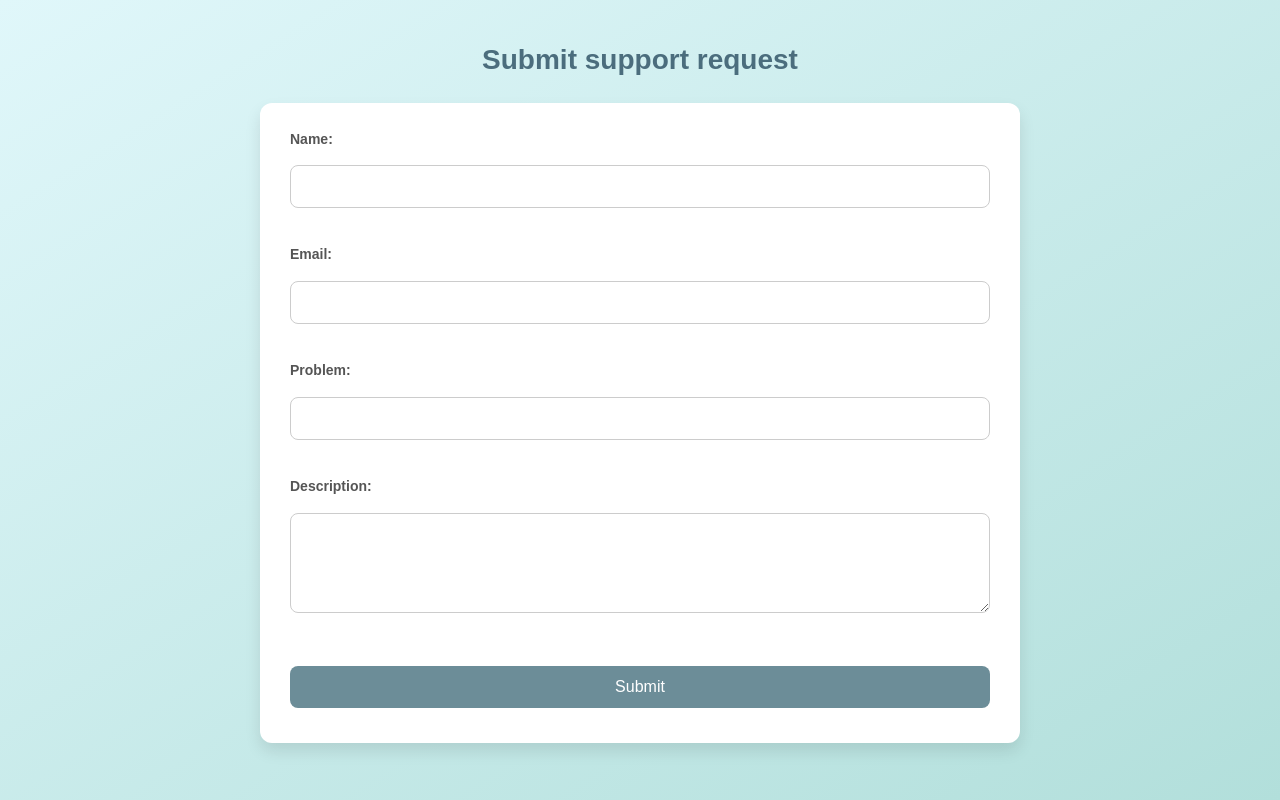
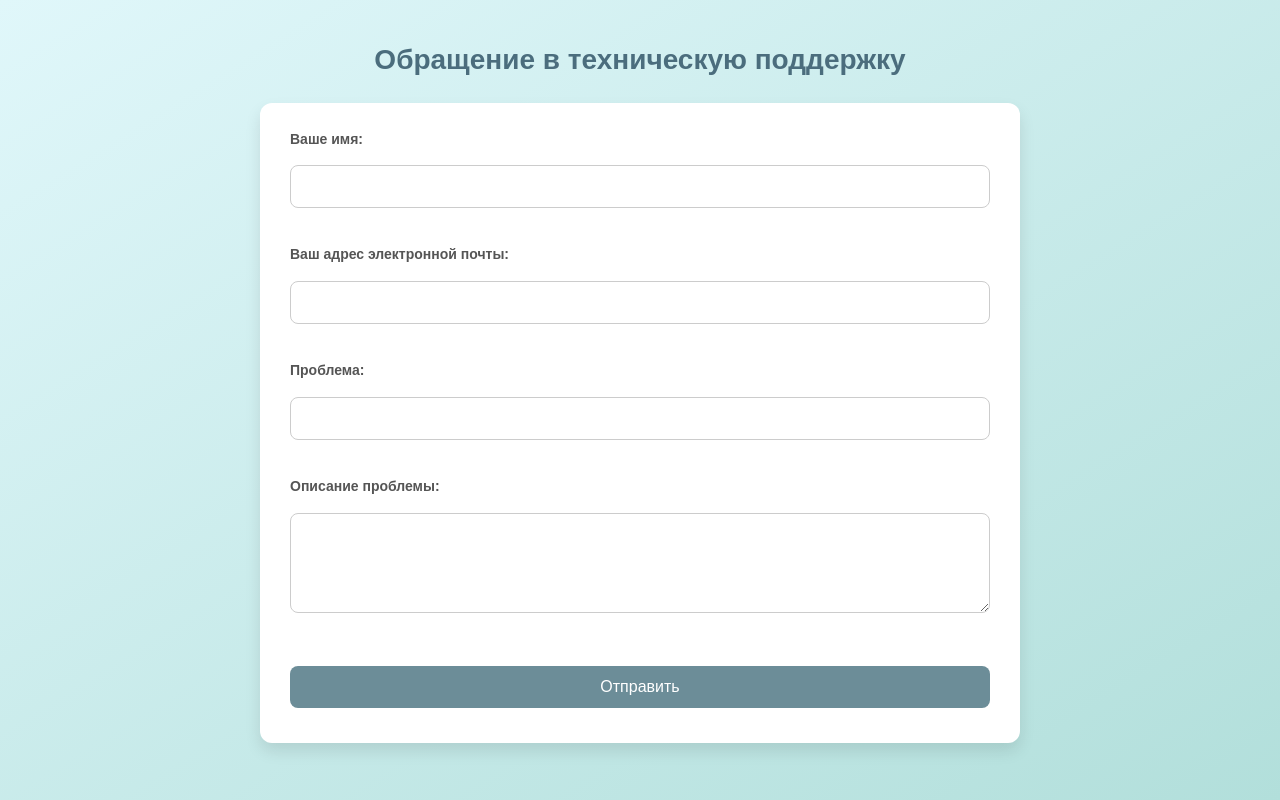
Before and after one commit to EgorVorontsov123/support_project, a Flask app: page / in a window 1280 px wide. Run offline with Flask 3, Linux system fonts and the light colour scheme; some libraries are stand-ins or nearby versions.

Commit message:
add russian language at form

```diff
--- a/web_service/templates/index.html
+++ b/web_service/templates/index.html
@@ -7,22 +7,22 @@
     <link rel="stylesheet" href="{{ url_for('static', filename='style.css') }}">
 </head>
 <body>
-    <h1>Submit support request</h1>
+    <h1>Обращение в техническую поддержку</h1>
 
     <form id="ticketForm">
-        <label for="username">Name:</label>
+        <label for="username">Ваше имя:</label>
         <input type="text" id="username" name="username" required><br><br>
 
-        <label for="email">Email:</label>
+        <label for="email">Ваш адрес электронной почты:</label>
         <input type="email" id="email" name="email" required><br><br>
 
-        <label for="subject">Problem:</label>
+        <label for="subject">Проблема:</label>
         <input type="text" id="subject" name="subject" required><br><br>
 
-        <label for="description">Description:</label>
+        <label for="description">Описание проблемы:</label>
         <textarea id="description" name="description" rows="4" required></textarea><br><br>
 
-        <button type="submit">Submit</button>
+        <button type="submit">Отправить</button>
     </form>
 
     <p id="responseMessage"></p>
```
